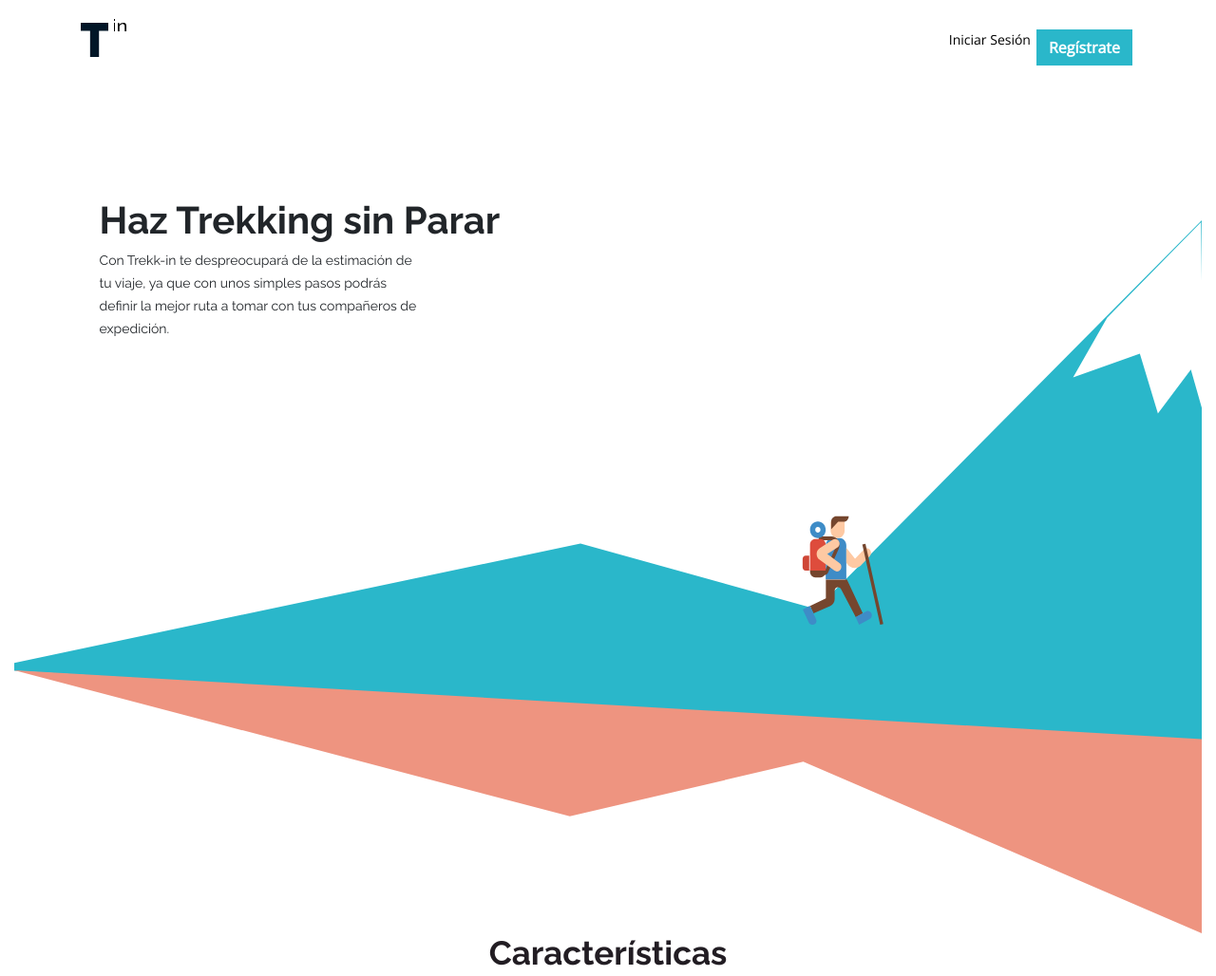
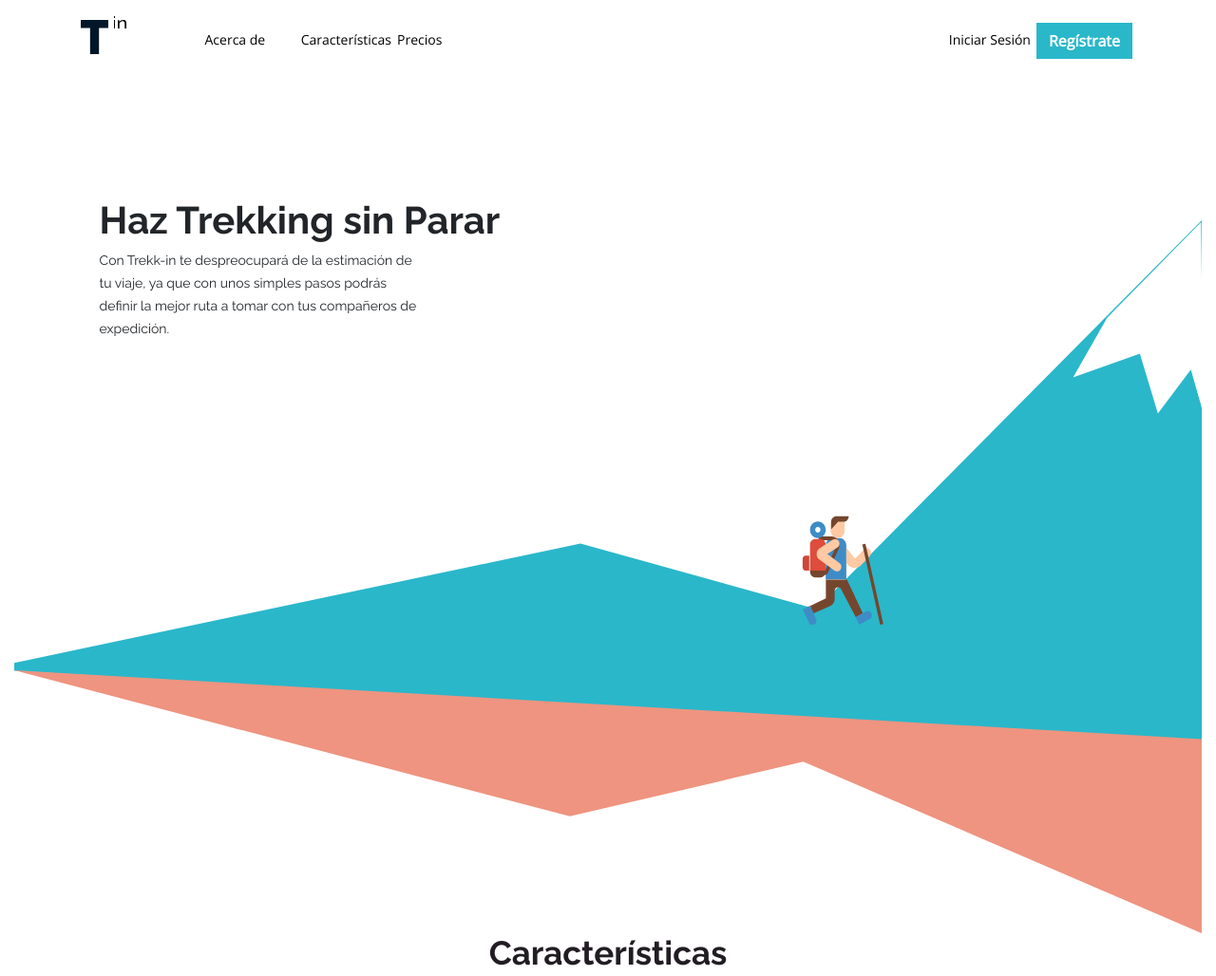
Before and after one commit to cotone89/startup-treek-in, a plain HTML site: page index.html in a window 1280 px wide. Shown: the top 1028 px of the page at 95% size. Drawn offline with nearby package versions, Linux system fonts and the light colour scheme.

Commit message:
debería ser versión final

```diff
--- a/assets/sass/layout/_header.scss
+++ b/assets/sass/layout/_header.scss
@@ -17,6 +17,7 @@
     border-radius: 0%;
     color: $white;
     font-weight: bold;
+    margin-top: -7px;
 
     &:hover {
         background: $blue-lagoon;
@@ -28,3 +29,18 @@
         color: $white;
     }
 }
+
+.container__menu-izquierda {
+    display: grid;
+    justify-content: center;
+    justify-items: center;
+
+    @include respond-to('medium') {
+        justify-content: left;
+        justify-items: left;
+        grid-template-columns: 1fr 1fr 1fr;
+        margin-right: 400px;
+        margin-top: 10px;
+    }
+
+}
--- a/index.html
+++ b/index.html
@@ -11,7 +11,6 @@
     <body>
 
         <header class="header">
-
             <nav class="navigation navbar navbar-expand-lg navbar-light fixed-top bg-white">
                 <div class="container">
                     <div>
@@ -21,9 +20,21 @@
                         <span class="navbar-toggler-icon"></span>
                     </button>
                     <div class="collapse navbar-collapse" id="navbarNav">
+                        <!--AQUÍ USÉ GRID-->
+                        <ul class="navbar-nav ml-auto container__menu-izquierda">
+                            <li>
+                                <a href="#acerca-de">Acerca de</a>
+                            </li>
+                            <li>
+                                <a href="#caracteristicas">Caracter&iacute;sticas</a>
+                            </li>
+                            <li>
+                                <a href="#precios">Precios</a>
+                            </li>
+                        </ul>
                         <ul class="navbar-nav ml-auto text-center">
                             <li class="nav-item">
-                                <a href="#inicio-sesion">Iniciar Sesi&oacute;n</i></a>
+                                <a href="#inicio-sesion">Iniciar Sesi&oacute;n</a>
                             </li>
                             <li class="nav-item">
                                 <button type="button" class="btn container__boton">Reg&iacute;strate</button>
@@ -32,7 +43,6 @@
                     </div>
                 </div>
             </nav>
-
         </header>
 
         <main class="main container-fluid">
```
Also changed, not shown: assets/css/style.css, 1 other file.
